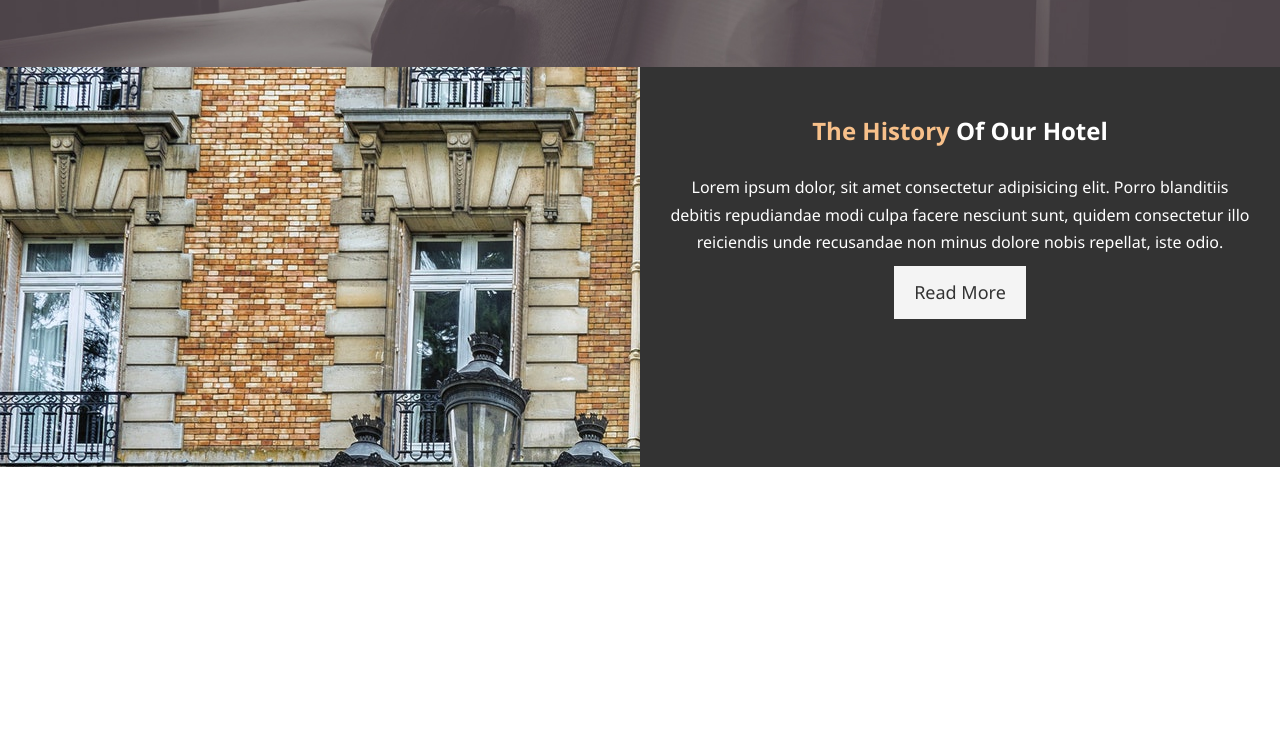
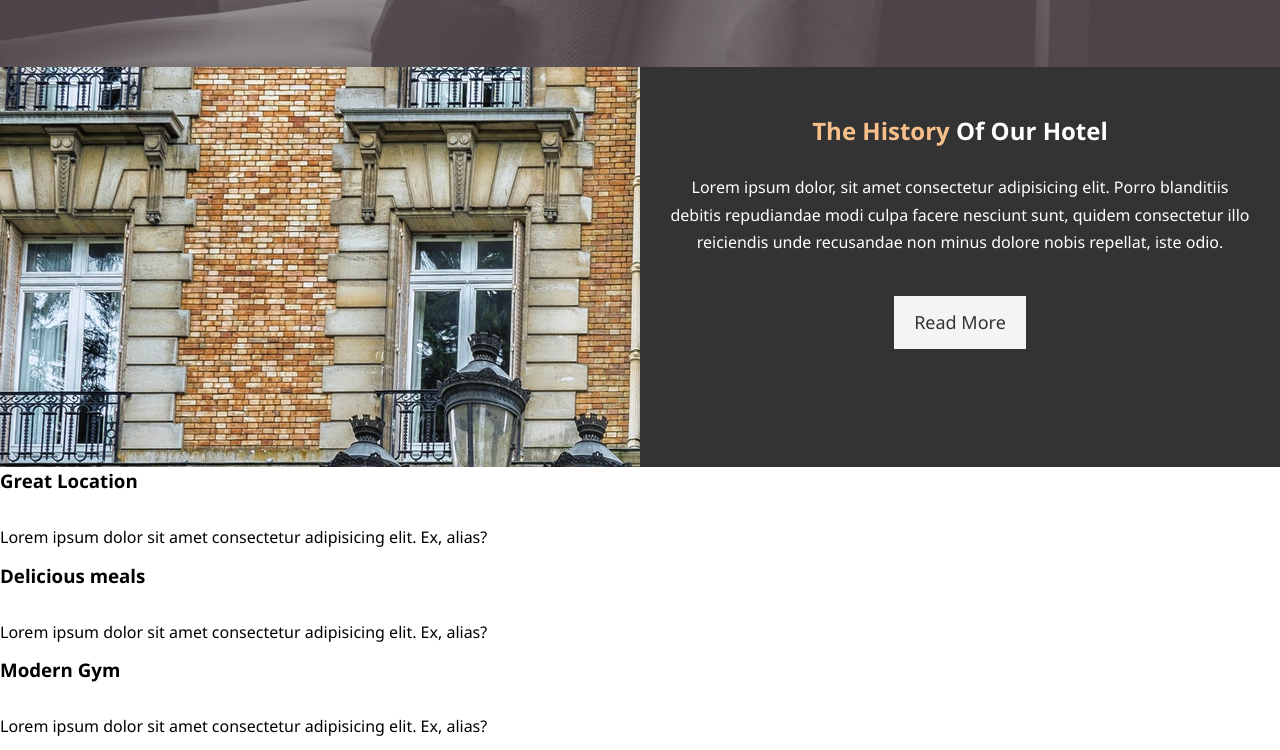
Before and after one commit to karolina-michalak/hotel-website, a plain HTML site: page index.html in a window 1280 px wide. Shown: the part 600-1350 px from the top of the page. Before the commit the page ends 1067 px from the top, so only its background shows below. Drawn offline with Linux system fonts and the light colour scheme.

Commit message:
created features section

```diff
--- a/css/style.css
+++ b/css/style.css
@@ -152,6 +152,6 @@ p{
     overflow: hidden;
 }
 
-#home-info .info-content{
+#home-info .info-content p{
     padding-bottom: 30px
 }
--- a/index.html
+++ b/index.html
@@ -53,5 +53,20 @@
             <a href="about.html" class="btn btn-light">Read More</a>
         </div>
     </section>
+
+    <srction id="features">
+        <div class="box">
+            <h3>Great Location</h3>
+            <p>Lorem ipsum dolor sit amet consectetur adipisicing elit. Ex, alias?</p>
+        </div>
+        <div class="box">
+            <h3>Delicious meals</h3>
+            <p>Lorem ipsum dolor sit amet consectetur adipisicing elit. Ex, alias?</p>
+        </div>
+        <div class="box">
+            <h3>Modern Gym</h3>
+            <p>Lorem ipsum dolor sit amet consectetur adipisicing elit. Ex, alias?</p>
+        </div>
+    </srction>
 </body>
 </html>
```
